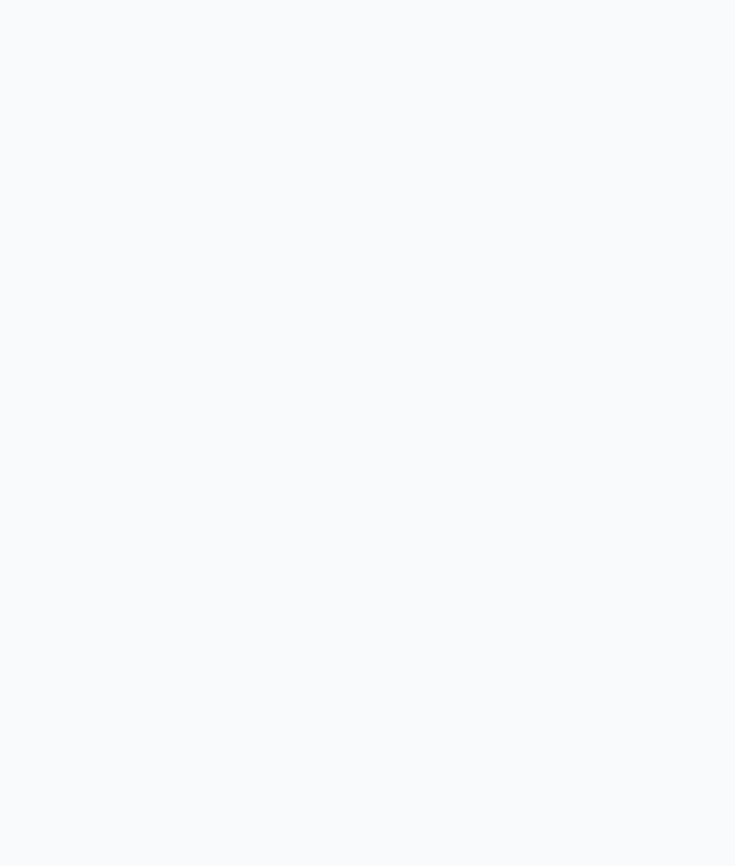
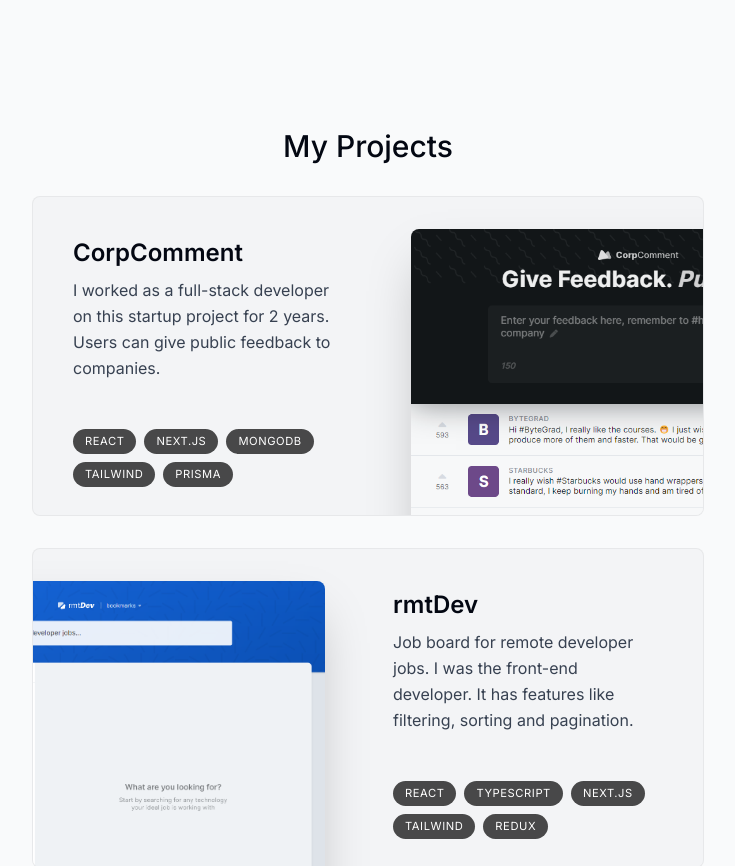
Before and after one commit to thiagotfsilva/portfolio-nextjs, a Next.js app: page / in a window 1280 px wide. Shown: the part 1320-2186 px from the top of the page, without its empty margins (272-1007 px from the left). Built offline with nearby package versions, Linux system fonts and the light colour scheme.

Commit message:
implementando projects section

```diff
--- a/app/page.tsx
+++ b/app/page.tsx
@@ -1,5 +1,6 @@
 import About from '@/components/about';
 import Intro from '@/components/intro';
+import Projects from '@/components/projects';
 import SectionDivider from '@/components/section-divider';
 
 export default function Home() {
@@ -8,6 +9,7 @@
       <Intro />
       <SectionDivider />
       <About />
+      <Projects />
     </main>
   )
 }
--- /dev/null
+++ b/components/project.tsx
@@ -0,0 +1,55 @@
+"use client"
+import React, { useRef } from 'react'
+import { projectsData } from '@/lib/data'
+import Image from 'next/image';
+import { motion, useScroll, useTransform } from 'framer-motion';
+
+type ProjectProps = (typeof projectsData)[number];
+
+const Project = ({ title, description, tags, imageUrl }: ProjectProps) => {
+  const ref = useRef<HTMLDivElement>(null)
+  const { scrollYProgress } = useScroll({
+    target: ref,
+    offset: ["0 1", "1.33 1"],
+  });
+  const scaleProgress = useTransform(scrollYProgress, [0, 1], [.8, 1]);
+  const opacityProgress = useTransform(scrollYProgress, [0, 1], [.6, 1])
+
+  return(
+    <motion.div
+     ref={ref}
+     style={{
+      scale: scaleProgress,
+      opacity: opacityProgress,
+     }}
+     className='group mb-3 sm:mb-8 last:mb-0'
+    >
+      <section
+       className='bg-gray-100 max-w-[42rem] border border-black/5 rounded-lg overflow-hidden sm:pr-8 relative sm:h-[20rem] hover:bg-gray-200 transition group-even:pl-8'
+      >
+        <div className="pt-4 pb-7 px-5 sm:pl-10 pr-2 sm:pt-10 sm:max-w-[50%] flex flex-col h-full group-even:ml-[18rem]">
+          <h3 className='text-2xl font-semibold'>{title}</h3>
+          <p className="mt-2 leading-relaxed text-gray-700">{description}</p>
+          <ul className='flex flex-wrap mt-4 gap-2 sm:mt-auto'>
+            {tags.map((tag, index) => (
+              <li
+               className='bg-black/[0.7] px-3 py-1 text-[0.7rem] uppercase tracking-wider text-white rounded-full'
+               key={index}
+              >
+                {tag}
+              </li>
+            ))}
+          </ul>
+        </div>
+        <Image
+         src={imageUrl}
+         alt='Project I worked on'
+         quality={95}
+         className='absolute top-8 -right-40 w-[28.25rem] rounded-t-lg shadow-2xl transition group-hover:scale-[1.04] group-hover:-translate-x-3 group-hover:translate-y-3 group-hover:-rotate-2 group-even:group-hover:translate-x-3 group-even:group-hover:translate-y-3 group-even:group-hover:rotate-2 group-even:right-[initial] group-even:-left-40'
+        />
+      </section>
+    </motion.div>
+  );
+}
+
+export default Project;
--- /dev/null
+++ b/components/projects.tsx
@@ -0,0 +1,23 @@
+import React from 'react'
+import SectionHeading from './section-heading'
+import { projectsData } from '@/lib/data'
+import Project from './project'
+
+const Projects = () => {
+  return (
+    <section>
+      <SectionHeading>My Projects</SectionHeading>
+      <div className="">
+        {
+          projectsData.map((project, index) => (
+            <React.Fragment key={index}>
+              <Project {...project} />
+            </React.Fragment>
+          ))
+        }
+      </div>
+    </section>
+  )
+}
+
+export default Projects
--- a/components/section-heading.tsx
+++ b/components/section-heading.tsx
@@ -5,7 +5,7 @@
 }
 
 const SectionHeading = ({ children }: SectionHeadingProps) => {
-  return <h2 className="text-3xl font-medium capitalize mb-8">{children}</h2>
+  return <h2 className="text-3xl font-medium capitalize mb-8 text-center">{children}</h2>
 }
 
 export default SectionHeading
```
